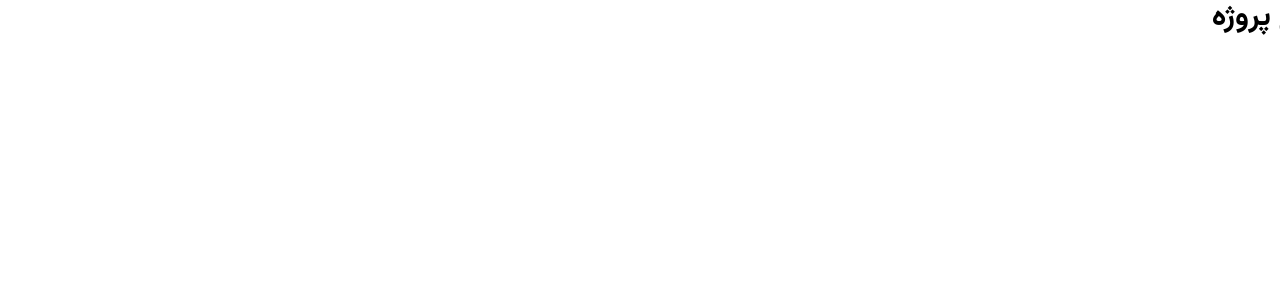
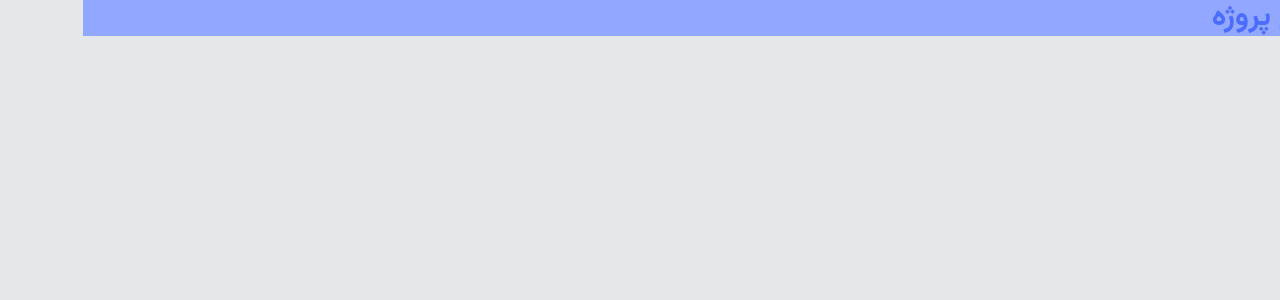
Before and after one commit to elhamgholami1995/freelancer-app-frontend, a React (Vite) app: page / in a window 1280 px wide. Shown: the top 300 px of the page. Built offline with nearby package versions, Linux system fonts and the light colour scheme.

Commit message:
add color to tailwind

```diff
--- a/src/App.jsx
+++ b/src/App.jsx
@@ -1,4 +1,8 @@
 function App() {
-  return <h1 className="text-3xl font-bold">شروع پروژه</h1>;
+  return (
+    <h1 className="container xl:max-w-screen-xl text-3xl font-bold  bg-primary-500 text-primary-900">
+      شروع پروژه
+    </h1>
+  );
 }
 export default App;
--- a/src/index.css
+++ b/src/index.css
@@ -2,6 +2,38 @@
 @tailwind base;
 @tailwind components;
 @tailwind utilities;
+
+@layer base {
+  :root {
+    --background-app-rgb: 255, 255, 255;
+    --color-primary-900: 74, 109, 255;
+    --color-primary-800: 92, 124, 255;
+    --color-primary-700: 110, 138, 255;
+    --color-primary-600: 128, 153, 255;
+    --color-primary-500: 146, 167, 255;
+    --color-primary-400: 164, 182, 255;
+    --color-primary-300: 183, 197, 255;
+    --color-primary-200: 201, 211, 255;
+    --color-primary-100: 219, 226, 255;
+    --color-primary-50: 228, 233, 255;
+    --color-secondary-900: 17, 24, 39;
+    --color-secondary-800: 31, 41, 55;
+    --color-secondary-700: 55, 65, 81;
+    --color-secondary-600: 75, 85, 99;
+    --color-secondary-500: 107, 114, 128;
+    --color-secondary-400: 156, 163, 175;
+    --color-secondary-300: 209, 213, 219;
+    --color-secondary-200: 229, 231, 235;
+    --color-secondary-100: 243, 244, 246;
+    --color-secondary-50: 249, 250, 251;
+    --color-secondary-0: 255, 255, 255;
+    --color-success: 0, 192, 115;
+    --color-warning: 255, 153, 0;
+    --color-error: 255, 71, 87;
+    --color-red-500: 239, 68, 68;
+    --color-red-300: 252, 165, 165;
+  }
+}
 
 html,
 body {
@@ -10,7 +42,7 @@ body {
   font-family: "Vazir";
   min-height: 100vh;
   user-select: none;
-  background-color: rgb(var(--background-app-rgb));
+  background-color: rgb(var(--color-secondary-200));
 }
 
 * {
--- a/tailwind.config.js
+++ b/tailwind.config.js
@@ -1,9 +1,50 @@
 /** @type {import('tailwindcss').Config} */
 import { fontFamily } from "tailwindcss/defaultTheme";
+function withOpacity(variableName) {
+  return ({ opacityValue }) => {
+    if (opacityValue !== undefined) {
+      return `rgba(var(${variableName}), ${opacityValue})`;
+    }
+    return `rgb(var(${variableName}))`;
+  };
+}
 export default {
   content: ["./index.html", "./src/**/*.{js,ts,jsx,tsx}"],
   theme: {
     extend: {
+      colors: {
+        primary: {
+          900: withOpacity("--color-primary-900"),
+          800: withOpacity("--color-primary-800"),
+          700: withOpacity("--color-primary-700"),
+          600: withOpacity("--color-primary-600"),
+          500: withOpacity("--color-primary-500"),
+          400: withOpacity("--color-primary-400"),
+          300: withOpacity("--color-primary-300"),
+          200: withOpacity("--color-primary-200"),
+          100: withOpacity("--color-primary-100"),
+        },
+        secondary: {
+          900: withOpacity("--color-secondary-900"),
+          800: withOpacity("--color-secondary-800"),
+          700: withOpacity("--color-secondary-700"),
+          600: withOpacity("--color-secondary-600"),
+          500: withOpacity("--color-secondary-500"),
+          400: withOpacity("--color-secondary-400"),
+          300: withOpacity("--color-secondary-300"),
+          200: withOpacity("--color-secondary-200"),
+          100: withOpacity("--color-secondary-100"),
+          50: withOpacity("--color-secondary-50"),
+          0: withOpacity("--color-secondary-0"),
+        },
+        success: withOpacity("--color-success"),
+        warning: withOpacity("--color-warning"),
+        error: withOpacity("--color-error"),
+      },
+      container: {
+        center: true,
+        padding: "1rem",
+      },
       fontFamily: {
         sans: ["Vazir", ...fontFamily.sans],
       },
```
